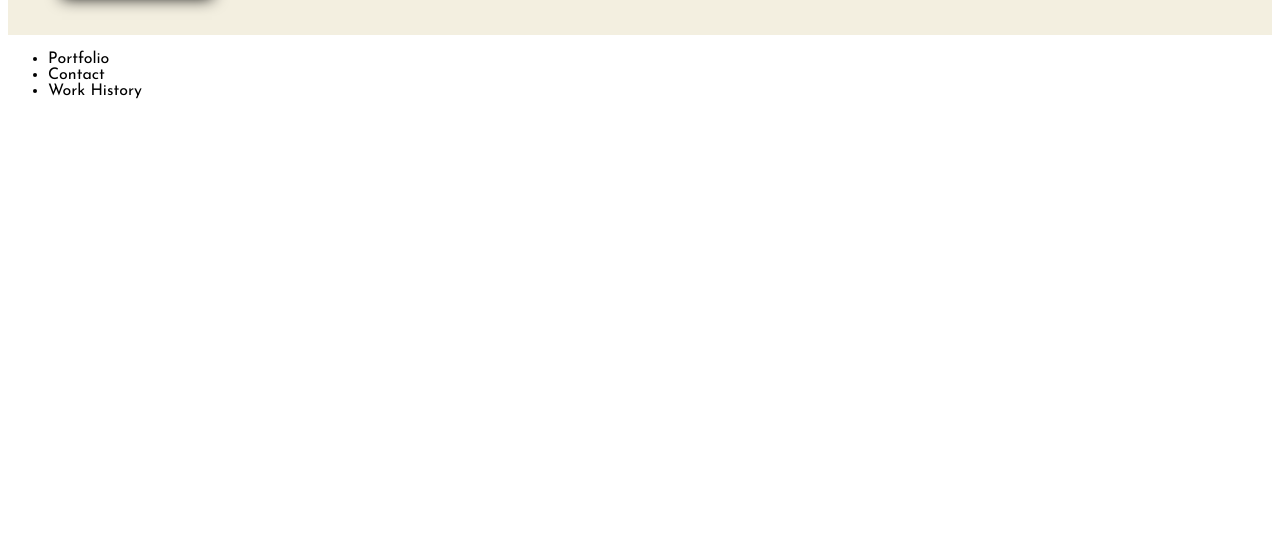
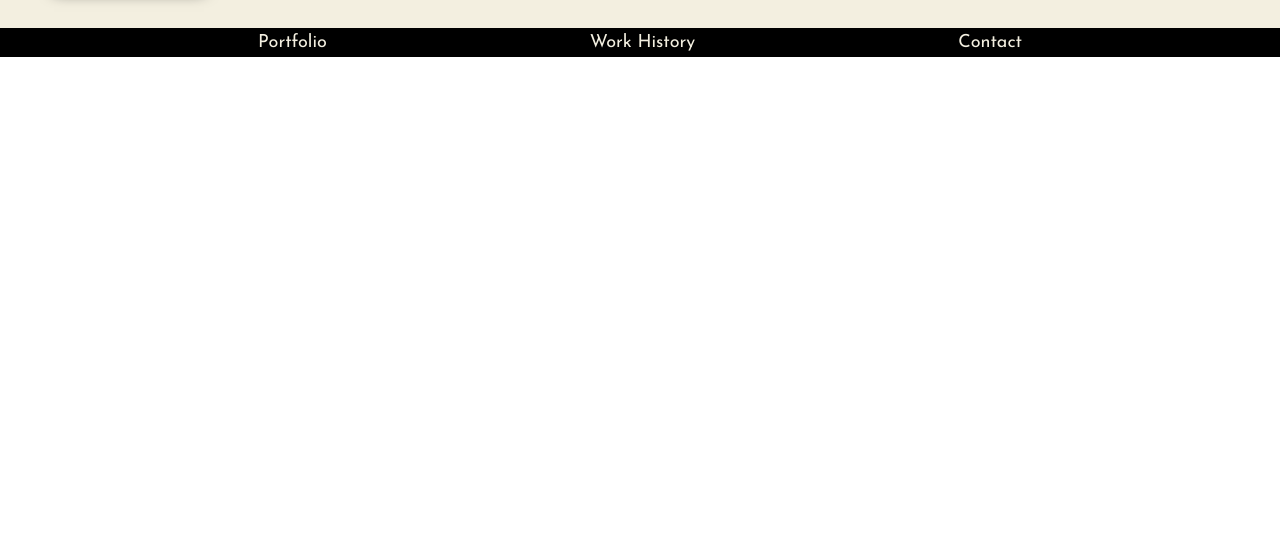
Before and after one commit to jmckelvey786/jdm_portfolio_project_1130, a plain HTML site: page index.html in a window 1280 px wide. Shown: the part 253-800 px from the top of the page. Drawn offline with Linux system fonts and the light colour scheme.

Commit message:
added nav bar and styling

```diff
--- a/index.html
+++ b/index.html
@@ -23,11 +23,11 @@
             <h3>Portfolio Website</h3>
         </div>
     </header>
-    <div class="menu">
-       <ul>
+    <div class="navbar">
+       <ul class="menu">
             <li>Portfolio</li>
+            <li>Work History</li>
             <li>Contact</li>
-            <li>Work History</li>
        </ul>
     </div>
 
--- a/style.css
+++ b/style.css
@@ -1,3 +1,8 @@
+*{
+    box-sizing: border-box;
+    margin: 0;
+    padding: 0;
+}
 :root{
     --aquamarine: #7FEFBD;
     --satingold: #CBA135;
@@ -7,7 +12,7 @@
 }
 
 body{
-    font-family: 'Josefin Sans', sans-serif;;
+    font-family: 'Josefin Sans', sans-serif;
 }
 
 header {
@@ -44,3 +49,22 @@ header > div {
     line-height: 75px;
     font-size: 30px;
 } */
+
+.navbar {
+    background-color: var(--black);
+}
+
+.navbar > ul {
+    list-style-type: none;
+    color: var(--eggshell);
+}
+.menu {
+    display: flex;
+    flex-wrap: wrap;
+    justify-content: space-evenly;
+    align-items: center;
+}
+.menu > li {
+    padding: 5px;
+    font-size: 18px;
+}
```
